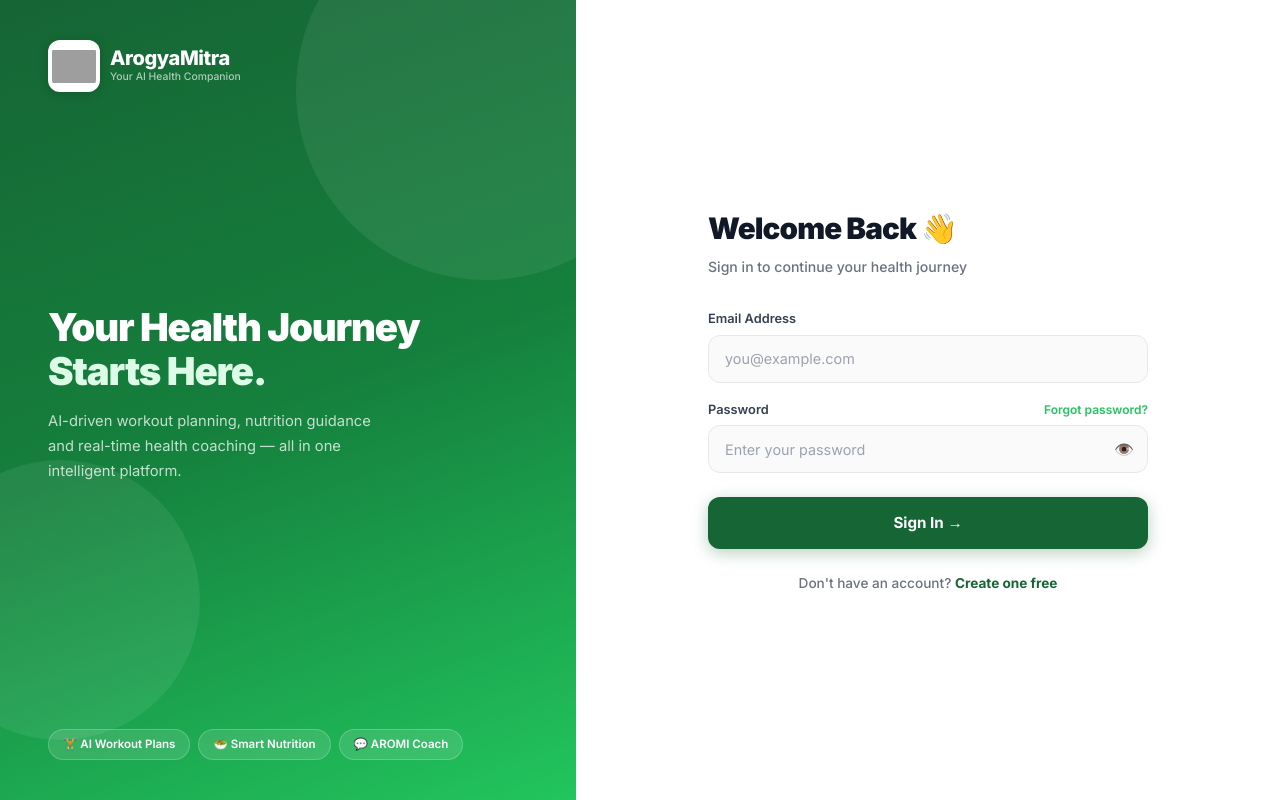
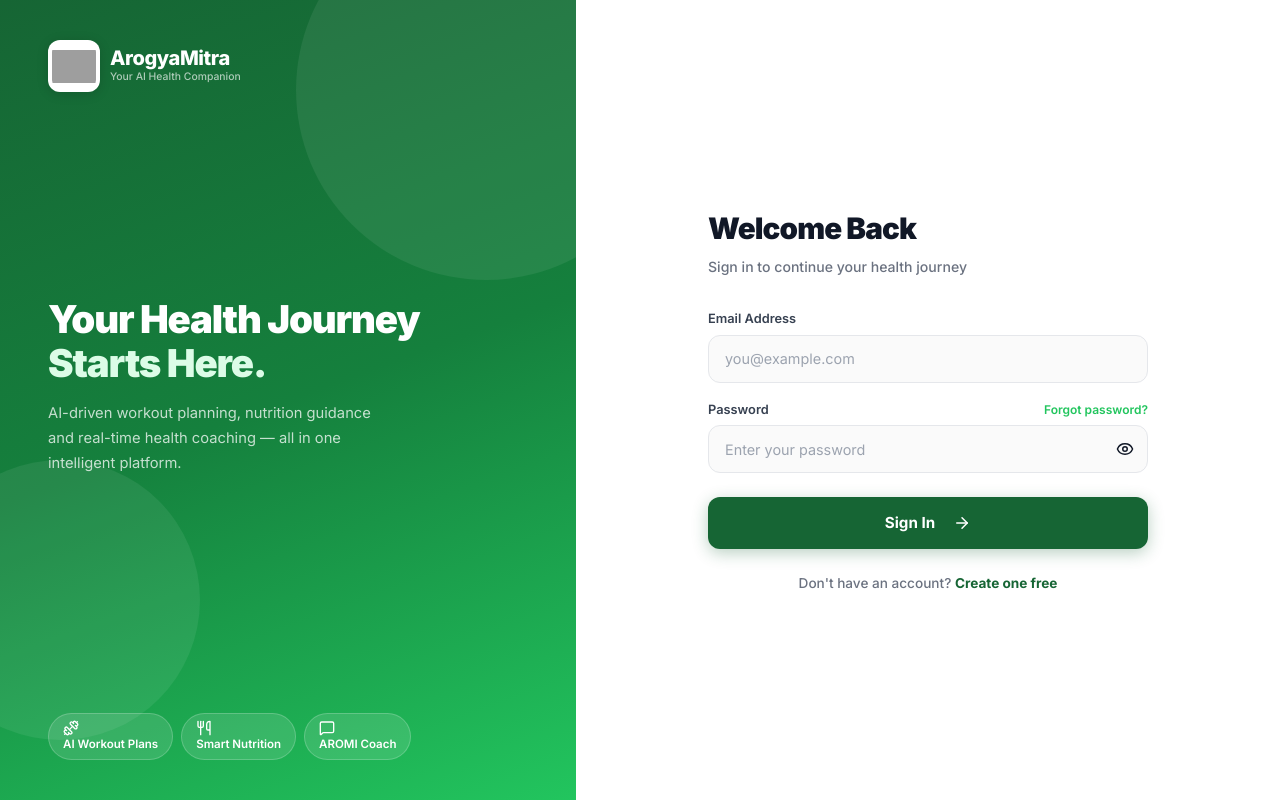
Before and after one commit to shahrozebaig/ArogyaMitra, a React (Create React App) app in the folder frontend/: page /login in a window 1280 px wide. Built offline with nearby package versions, Linux system fonts and the light colour scheme; grey boxes are pictures that could not be loaded.

Commit message:
Fixed errors and Changed

```diff
--- a/frontend/src/pages/Login.js
+++ b/frontend/src/pages/Login.js
@@ -1,3 +1,4 @@
+import { Dumbbell, Utensils, MessageSquare, Eye, EyeOff, ArrowRight } from "lucide-react";
 import { useState } from "react";
 import { useNavigate, Link } from "react-router-dom";
 import API from "../api/axios";
@@ -45,9 +46,9 @@ function Login() {
           </p>
         </div>
         <div className="auth-left-footer">
-          <div className="auth-feature-pill">🏋️ AI Workout Plans</div>
-          <div className="auth-feature-pill">🥗 Smart Nutrition</div>
-          <div className="auth-feature-pill">💬 AROMI Coach</div>
+          <div className="auth-feature-pill"><Dumbbell size={16} /> AI Workout Plans</div>
+          <div className="auth-feature-pill"><Utensils size={16} /> Smart Nutrition</div>
+          <div className="auth-feature-pill"><MessageSquare size={16} /> AROMI Coach</div>
         </div>
       </div>
       <div className="auth-right">
@@ -57,7 +58,7 @@ function Login() {
             <span className="auth-left-logo-name" style={{ fontSize: "1rem" }}>ArogyaMitra</span>
           </Link>
           <div className="auth-form-header">
-            <h1 className="auth-form-title">Welcome Back 👋</h1>
+            <h1 className="auth-form-title">Welcome Back</h1>
             <p className="auth-form-sub">Sign in to continue your health journey</p>
           </div>
           <form onSubmit={handleLogin} className="auth-form">
@@ -91,12 +92,12 @@ function Login() {
                   className="auth-eye"
                   onClick={() => setShowPassword(!showPassword)}
                 >
-                  {showPassword ? "🙈" : "👁️"}
+                  {showPassword ? <EyeOff size={18} /> : <Eye size={18} />}
                 </button>
               </div>
             </div>
             <button type="submit" className="auth-submit-btn" disabled={loading}>
-              {loading ? "Signing in..." : "Sign In →"}
+              {loading ? "Signing in..." : <><span style={{marginRight: '8px'}}>Sign In</span> <ArrowRight size={18} /></>}
             </button>
           </form>
           <p className="auth-switch">
```
